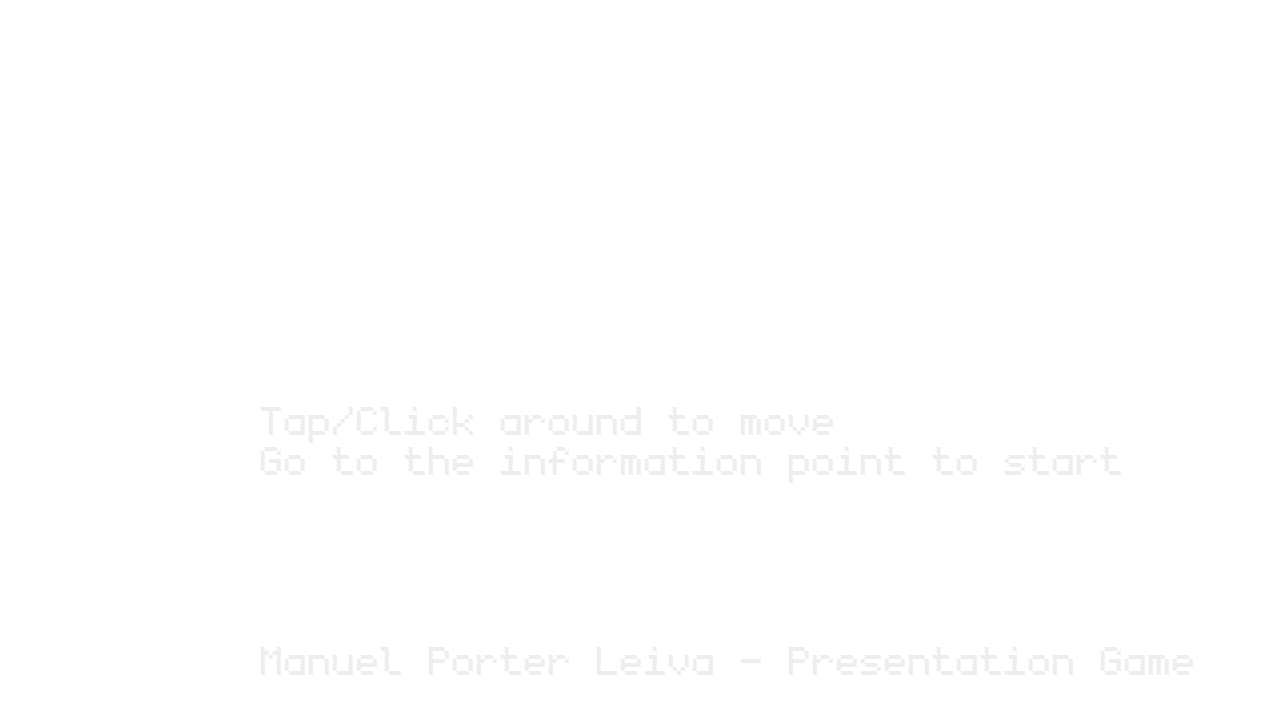
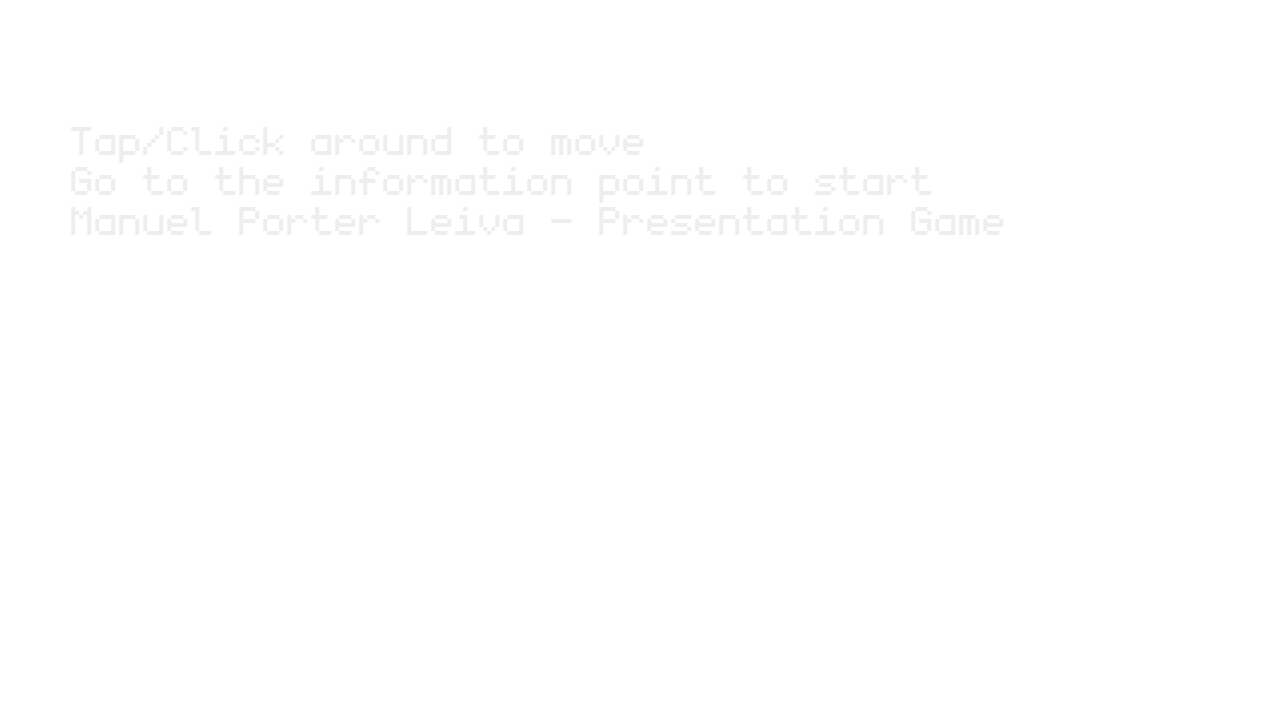
Before and after one commit to SteelTitansax/mplGamePresentation, a website built with Vite: page index.html in a window 1280 px wide. Built offline with nearby package versions, Linux system fonts and the light colour scheme; what kaboom would draw is missing.

Commit message:
Update index.html

```diff
--- a/index.html
+++ b/index.html
@@ -66,8 +66,8 @@
 
       .note {
         position: absolute;
-        left: 20%;
-        top: 40vh;
+        left: 5%;
+        top: 5vh;
         display: flex;
         flex-direction: column;
         color: rgb(238, 238, 238);
@@ -75,8 +75,8 @@
 
       .instructions {
         position: absolute;
-        left: 20%;
-        top: 45vh;
+        left: 5%;
+        top: 10vh;
         display: flex;
         flex-direction: column;
         color: rgb(238, 238, 238);
@@ -84,8 +84,8 @@
 
       .author {
         position: absolute;
-        left: 20%;
-        top: 70vh;
+        left: 5%;
+        top: 15vh;
         display: flex;
         flex-direction: column;
         color: rgb(238, 238, 238);
```
